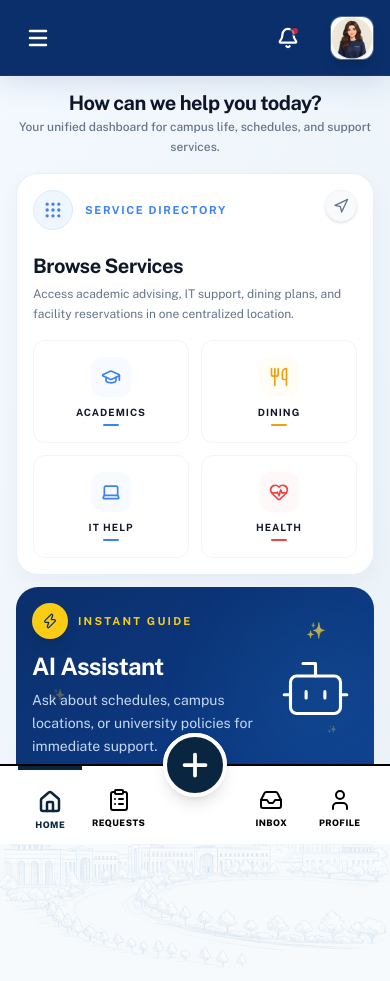
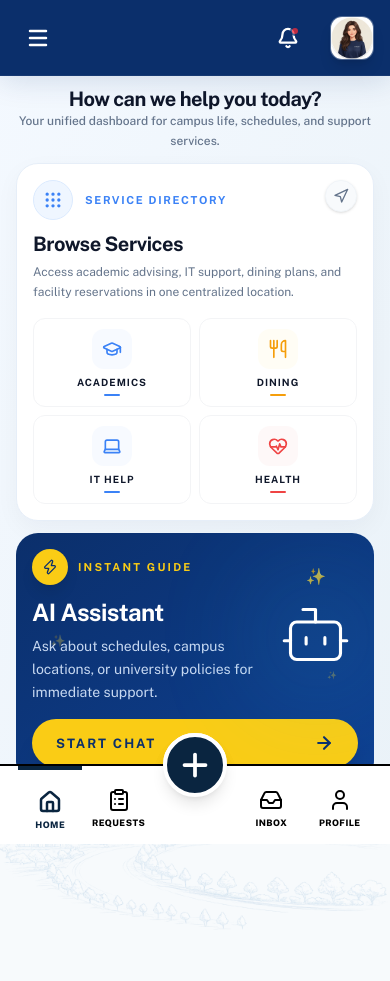
Before and after one commit to AMEINo96/Campus-Concierge, a Next.js app: page /s3c in a window 390 px wide. After the commit the page ends 943 px from the top, so only its background shows below. Built offline with nearby package versions, Linux system fonts and the light colour scheme.

Commit message:
fix: hide bottom nav on chat screen; tighten s3c dashboard mobile layout

```diff
--- a/src/app/s3c/chat/page.tsx
+++ b/src/app/s3c/chat/page.tsx
@@ -3,9 +3,9 @@ import { Send, Bot } from "lucide-react";
 
 export default function AIChatPage() {
   return (
-    <div className="flex flex-col min-h-screen">
+    <div className="flex flex-col h-screen">
       <TopBar title="NUST AI Assistant" showBack={true} backHref="/s3c" />
-      <main className="flex-grow flex flex-col max-w-4xl mx-auto w-full px-4 md:px-6 py-4 md:py-6 pb-40 md:pb-24">
+      <main className="flex-1 flex flex-col max-w-4xl mx-auto w-full px-4 md:px-6 py-4 md:py-6 pb-24 overflow-hidden">
 
         <div className="flex flex-col gap-6 md:gap-8 overflow-y-auto flex-grow mb-6">
           {/* System Message */}
@@ -36,8 +36,8 @@ export default function AIChatPage() {
           </div>
         </div>
 
-        {/* Input Area */}
-        <div className="fixed md:sticky bottom-32 md:bottom-8 left-0 w-full px-4 md:px-0 z-30">
+        {/* Input Area — sits at bottom of viewport; no nav beneath it */}
+        <div className="fixed bottom-4 left-0 w-full px-4 md:px-0 z-30">
           <div className="max-w-4xl mx-auto">
             <div className="bg-white/80 backdrop-blur-xl border border-[#E6EEF8] rounded-[24px] p-1.5 pr-1.5 pl-5 md:p-2 md:pr-2 md:pl-6 flex items-center shadow-[0_20px_50px_rgba(15,23,42,0.1)] focus-within:border-[#3B82F6] focus-within:ring-4 ring-[#3B82F6]/5 transition-all duration-300">
               <input
--- a/src/app/s3c/page.tsx
+++ b/src/app/s3c/page.tsx
@@ -11,11 +11,11 @@ export default function S3CServicesDashboardPage() {
     <>
       <TopBar title="S3C SERVICES" showBack={false} />
 
-      <main className="max-w-[1280px] mx-auto w-full px-4 md:px-8 py-4 md:py-12 pb-36">
+      <main className="max-w-[1280px] mx-auto w-full px-4 md:px-8 pt-3 md:pt-12 pb-40 md:pb-16">
 
         {/* ── Hero heading ─────────────────────────────────────── */}
-        <div className="mb-4 md:mb-8 max-w-2xl text-center md:text-left">
-          <h1 className="text-xl md:text-[48px] font-bold text-[#0F172A] tracking-tight leading-[1.1] mb-1 md:mb-2">
+        <div className="mb-3 md:mb-8 max-w-2xl text-center md:text-left">
+          <h1 className="text-xl md:text-[48px] font-bold text-[#0F172A] tracking-tight leading-[1.1] mb-0.5 md:mb-2">
             How can we help you today?
           </h1>
           <p className="text-xs md:text-[18px] text-[#64748B] font-medium max-w-lg leading-relaxed mx-auto md:mx-0">
@@ -31,7 +31,7 @@ export default function S3CServicesDashboardPage() {
             className="lg:col-span-7 bg-white border border-[#E6EEF8] rounded-[22px] shadow-[0_8px_24px_rgba(15,23,42,0.04)] p-4 md:p-8 flex flex-col group transition-all duration-[250ms] ease-in-out hover:-translate-y-1.5 hover:bg-[#F8FAFC] hover:border-[#BFDBFE] hover:shadow-[0_15px_35px_rgba(15,23,42,0.08)] relative overflow-hidden"
           >
             <div className="relative z-10 flex-grow">
-              <div className="flex justify-between items-start mb-6 md:mb-8">
+              <div className="flex justify-between items-start mb-3 md:mb-8">
                 <div className="flex items-center gap-3">
                   <div className="w-10 h-10 md:w-11 md:h-11 rounded-full bg-[#EFF6FF] flex items-center justify-center border border-[#DBEAFE] group-hover:bg-[#2563EB] group-hover:border-[#2563EB] transition-colors duration-[250ms]">
                     <Grip className="w-5 h-5 md:w-5 md:h-5 text-[#3B82F6] group-hover:text-white transition-colors duration-[250ms]" />
@@ -49,7 +49,7 @@ export default function S3CServicesDashboardPage() {
               </p>
 
               {/* Category tiles */}
-              <div className="grid grid-cols-2 sm:grid-cols-4 gap-3 md:gap-4 mt-2 md:mt-0">
+              <div className="grid grid-cols-2 sm:grid-cols-4 gap-2 md:gap-4 mt-1 md:mt-0">
                 {[
                   { icon: GraduationCap, label: "Academics", color: "#3B82F6", bg: "bg-blue-50/50" },
                   { icon: Utensils, label: "Dining", color: "#F59E0B", bg: "bg-amber-50/50" },
@@ -58,7 +58,7 @@ export default function S3CServicesDashboardPage() {
                 ].map((cat) => (
                   <div
                     key={cat.label}
-                    className={`flex flex-col items-center gap-2 md:gap-4 p-4 md:p-5 rounded-xl md:rounded-[20px] border border-gray-100 bg-white transition-all duration-[250ms] hover:border-[#E2E8F0] hover:shadow-md active:scale-[0.96] cursor-pointer`}
+                    className={`flex flex-col items-center gap-1.5 md:gap-4 p-2.5 md:p-5 rounded-xl md:rounded-[20px] border border-gray-100 bg-white transition-all duration-[250ms] hover:border-[#E2E8F0] hover:shadow-md active:scale-[0.96] cursor-pointer`}
                   >
                     <div
                       className={`w-10 h-10 md:w-14 md:h-14 rounded-xl md:rounded-2xl flex items-center justify-center border transition-all duration-[250ms] ${cat.bg} border-transparent group-hover:scale-105`}
--- a/src/components/S3CBottomNav.tsx
+++ b/src/components/S3CBottomNav.tsx
@@ -6,6 +6,10 @@ import { Home, ClipboardList, Plus, Inbox, User } from "lucide-react";
 
 export default function S3CBottomNav() {
   const pathname = usePathname();
+
+  // Hide the nav completely on the chat screen — it wastes screen space
+  // and interferes with the keyboard/input area.
+  if (pathname === "/s3c/chat") return null;
 
   const navItems = [
     { name: "Home", href: "/s3c", icon: Home },
```
